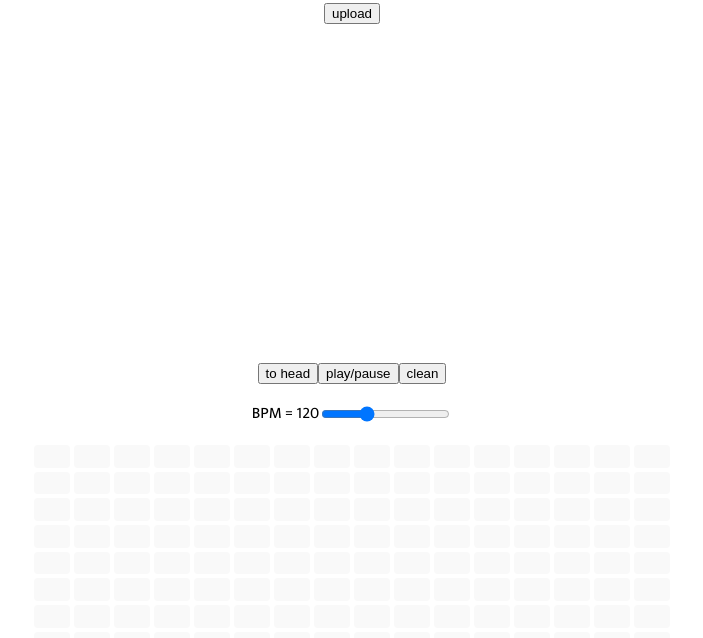
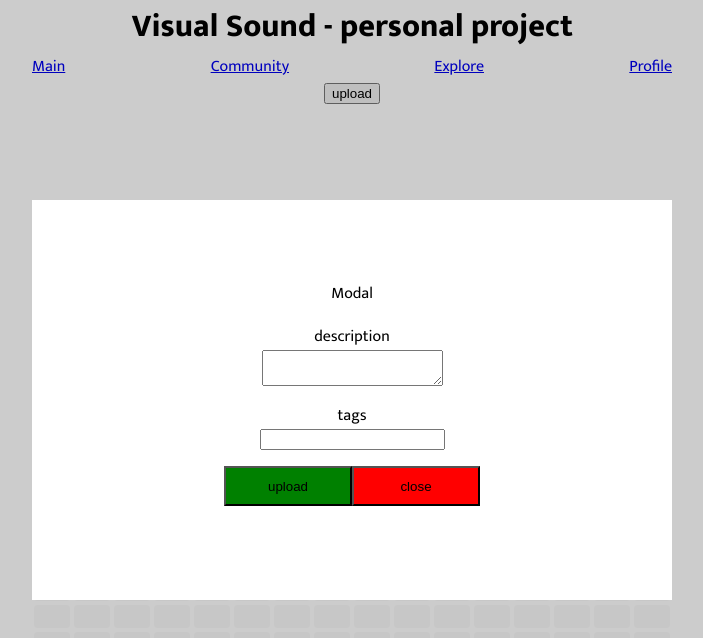
Before and after one commit to jiarongtsai/visual-sound, a React (Create React App) app: page / in a window 1280 px wide. Both pictures are taken after a click on the button "upload". Shown: the top 638 px of the page, without its empty margins (288-991 px from the left). Built offline with nearby package versions, Linux system fonts and the light colour scheme; no server answers.

Commit message:
[fix] fix rebase error

```diff
--- a/src/components/Modal.js
+++ b/src/components/Modal.js
@@ -1,6 +1,15 @@
-import { React } from "react";
+import { React, useState } from "react";
 import styled from "styled-components";
+import { collection, addDoc, Timestamp } from "firebase/firestore";
+import db from "../utils/firebase-config";
 
+const Div = styled.div`
+  display: flex;
+  flex-direction: column;
+  justify-content: center;
+  align-items: center;
+  margin: 1rem;
+`;
 const ModalCover = styled.div`
   position: fixed;
   z-index: 99;
@@ -21,7 +30,6 @@ const ModalContent = styled.div`
 
 const ModalText = styled.p`
   z-index: 999;
-  height: 20vh;
   margin-top: 10vh;
 `;
 
@@ -39,19 +47,64 @@ const ModalConfirmButton = styled.button`
   height: 5vh;
 `;
 
-export default function Modal(props) {
+export default function Modal({ setOpenModal }) {
+  const [inputs, setInputs] = useState({});
+
+  function handleInputs(e) {
+    setInputs((pre) => ({ ...pre, [e.target.name]: e.target.value }));
+  }
+
+  async function uploadtoFirebase() {
+    const data = {
+      author_id: "oWhlyRTSEMPFknaRnA5MNNB8iZC2",
+      description: inputs.description,
+      comments_count: 0,
+      image_url: "",
+      video_url: "",
+      created_time: Timestamp.fromDate(new Date(Date.now())),
+      tags: [],
+      collected_by: [],
+      liked_by: [],
+      // cannot store array of array in firestore
+      // sheetmusic: [[], [], [], []],
+    };
+
+    const docRef = await addDoc(collection(db, "works"), data);
+    console.log(docRef.id);
+  }
+
   return (
     <ModalCover>
       <ModalContent>
         <ModalText>Modal</ModalText>
-        <ModalConfirmButton>upload</ModalConfirmButton>
+        <Div>
+          <label>description</label>
+          <textarea
+            name="description"
+            value={inputs.description || ""}
+            onChange={handleInputs}
+          />
+        </Div>
+        <Div>
+          <label>tags</label>
+          <input
+            name="tags"
+            value={inputs.tags || []}
+            onChange={handleInputs}
+          />
+        </Div>
+        <div>
+          <ModalConfirmButton onClick={uploadtoFirebase}>
+            upload
+          </ModalConfirmButton>
           <ModalCloseButton
             onClick={() => {
-            props.setUpload((v) => !v);
+              setOpenModal(false);
             }}
           >
             close
           </ModalCloseButton>
+        </div>
       </ModalContent>
     </ModalCover>
   );
--- a/src/pages/Main.js
+++ b/src/pages/Main.js
@@ -1,5 +1,6 @@
 import { React, useState, useEffect } from "react";
 import * as Tone from "tone";
+
 import MySequencer from "../components/squencer/MySequencer";
 import Modal from "../components/Modal";
 import boom from "../asset/sounds/boom.wav";
@@ -39,13 +40,12 @@ const PlayerProvider = ({ children }) => {
 };
 
 export default function Main() {
-  function handleUpload() {
-    console.log("upload me");
-  }
-
+  const [openModal, setOpenModal] = useState(false);
   return (
     <>
-      <button onClick={handleUpload}>upload</button>
+      {openModal ? <Modal setOpenModal={setOpenModal} /> : ""}
+      <Header />
+      <button onClick={() => setOpenModal(true)}>upload</button>
       <PlayerProvider>
         {({ soundPlayer }) => {
           return <MySequencer player={soundPlayer} />;
```
Lines whose indentation alone changed are shown as unchanged.
